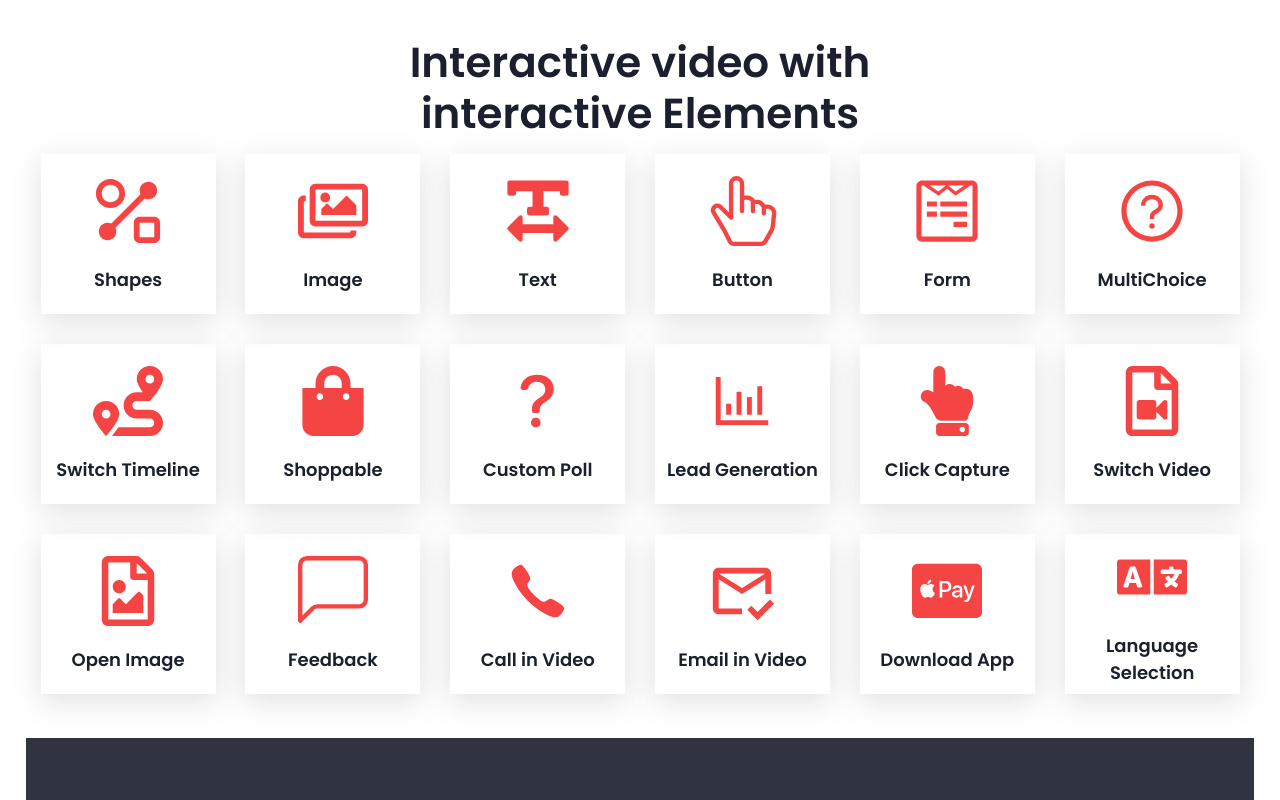
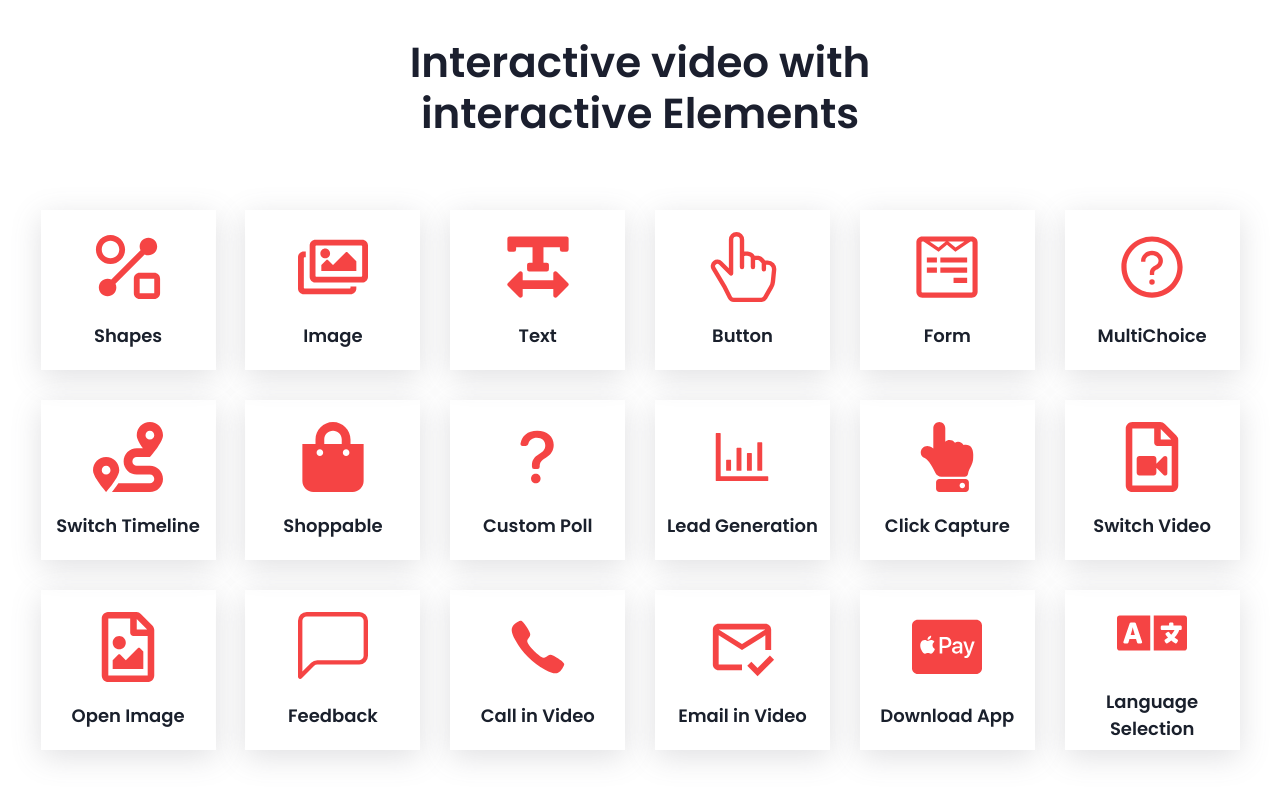
Before and after one commit to vishalgupta888/videostori, a Next.js app: page /interactive-video in a window 1280 px wide. Shown: the part 1300-2100 px from the top of the page. Built offline with nearby package versions, Linux system fonts and the light colour scheme; grey boxes are pictures that could not be loaded.

Commit message:
interactive and navbar fix

```diff
--- a/src/components/InteractiveVideo/index.jsx
+++ b/src/components/InteractiveVideo/index.jsx
@@ -145,7 +145,7 @@ const InteractiveVideo = () => {
         >
           Interactive video with interactive Elements
         </Heading>
-        <SimpleGrid columns={[2, 6]} mx="auto">
+        <SimpleGrid columns={[2, 6]} mx="auto" my={[14]}>
           {itemData.map((item) => {
             return (
               <GridItem
--- a/src/components/Navbar/index.jsx
+++ b/src/components/Navbar/index.jsx
@@ -50,13 +50,13 @@ export default function Navbar() {
           <IconButton
             onClick={onToggle}
             icon={
-              isOpen ? <CloseIcon w={3} h={3} /> : <HamburgerIcon w={5} h={5} />
+              isOpen ? <CloseIcon w={4} h={4} /> : <HamburgerIcon w={8} h={8} />
             }
             variant={"ghost"}
             aria-label={"Toggle Navigation"}
           />
         </Flex>
-        <Flex flex={{ base: 1 }} justify={{ base: "center", md: "start" }}>
+        <Flex flex={{ base: 2 }} justify={{ base: "end", md: "start" }}>
           <Image h="70px" w="170px" src="/assets/videoLogo.jpg" />
 
           <Flex
```
